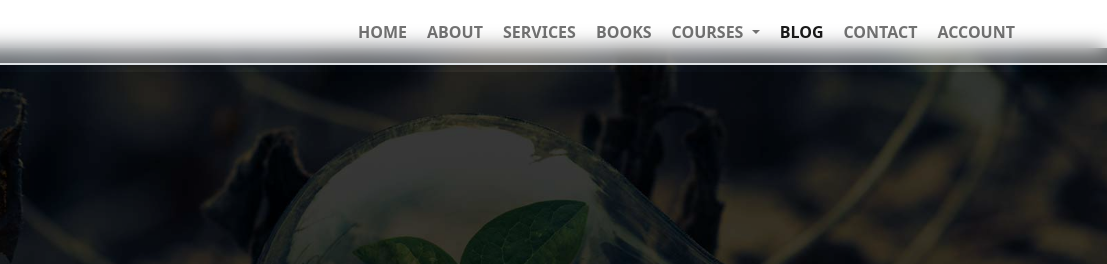
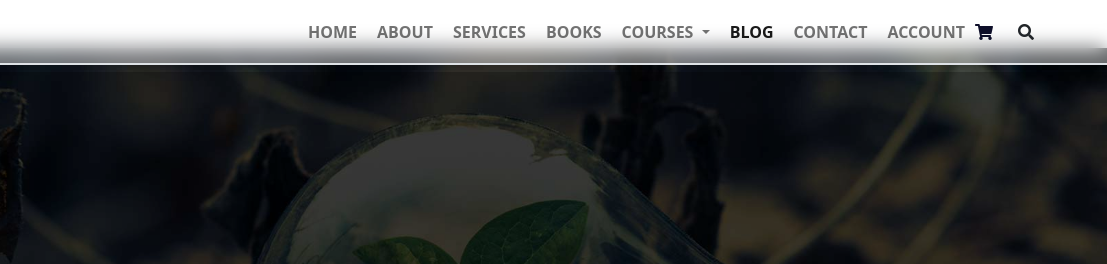
Before and after one commit to aungkyawhtwe1998/moe, a website: page blog.html in a window 1280 px wide. Shown: the top 264 px of the page, 173-1280 px from the left. Drawn offline with nearby package versions, Linux system fonts and the light colour scheme.

Commit message:
github page fix 7

```diff
--- a/blog.html
+++ b/blog.html
@@ -68,7 +68,7 @@
                     <a class="nav-link" href="#">ACCOUNT</a>
                 </li>
             </ul>
-            <div class="d-flex d-sm-none d-md-none">
+            <div class="d-lg-flex d-none">
                 <a class="" href="#"><i class="fa fa-shopping-cart"></i></a>
                 <form class="form-check-inline">
                     <i class="search-icon fa fa-search"></i>
```
Also changed, not shown: courses.html (+1 -1 lines), index.html (+1 -1 lines).
